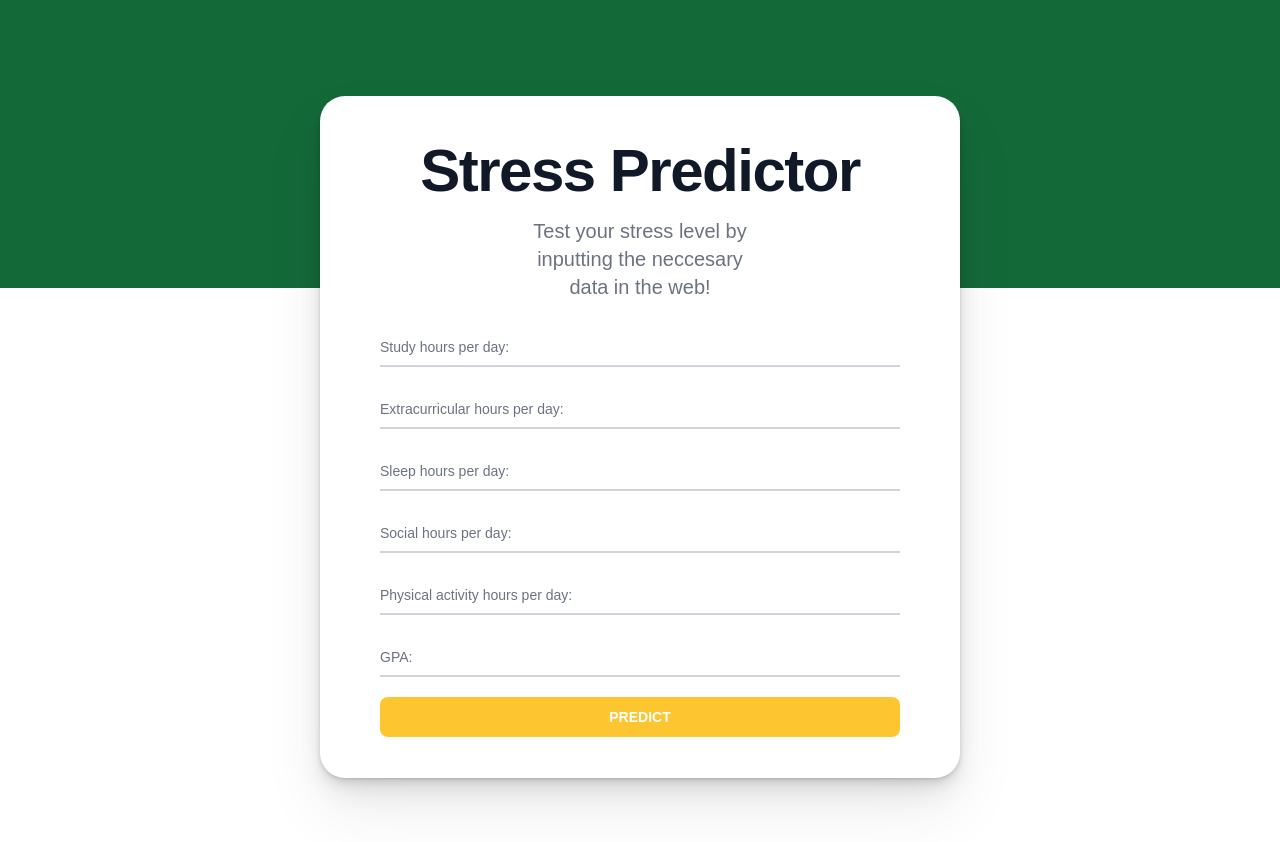
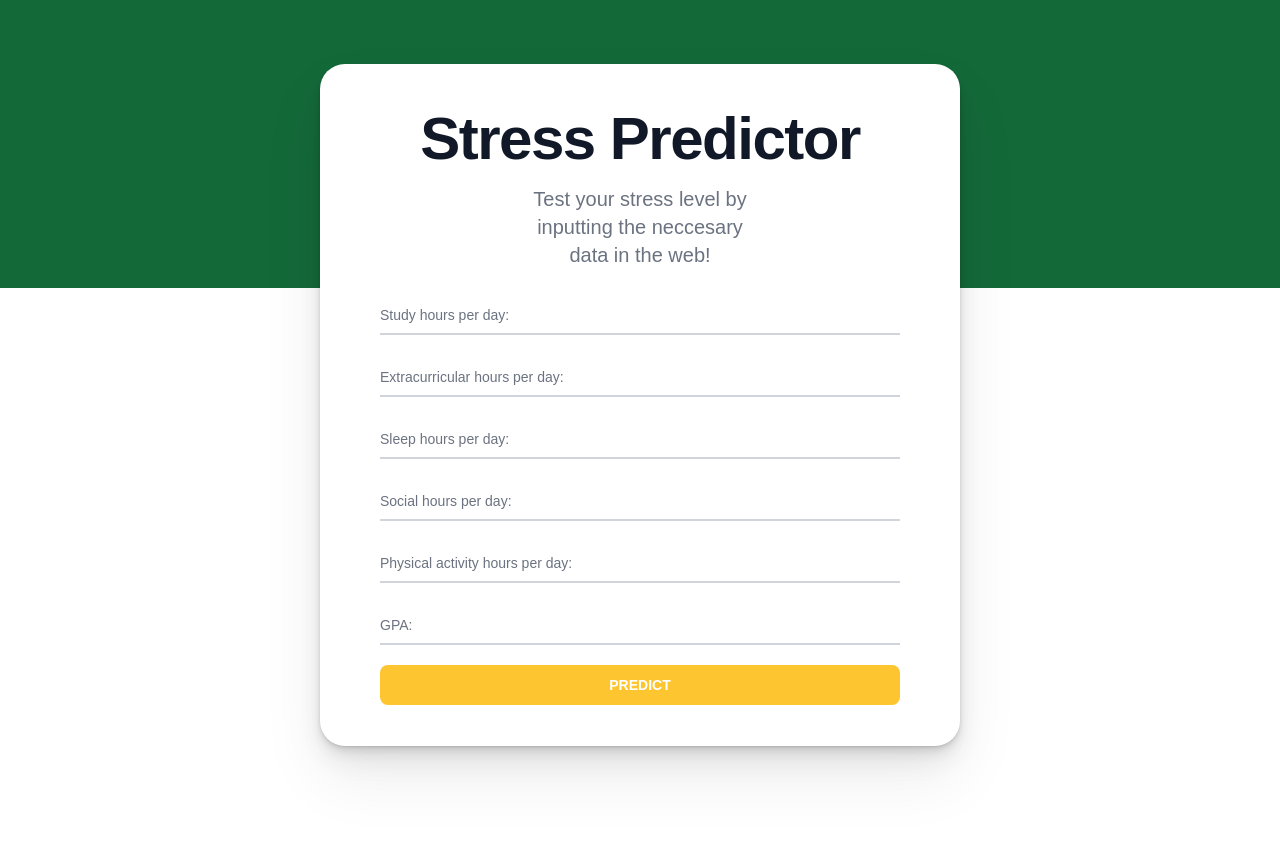
Before and after one commit to VSUrhuel/vsu-stress-predictor, a Next.js app in the folder client/: page / in a window 1280 px wide. Before the commit the page ends 800 px from the top, so only its background shows below. Built offline with nearby package versions, Linux system fonts and the light colour scheme.

Commit message:
Rhuel Pisot

```diff
--- a/client/src/app/page.js
+++ b/client/src/app/page.js
@@ -9,7 +9,7 @@ export default function Home() {
       <div className="bg-[#146939] w-full h-72 absolute z-0">
 
       </div >
-      <div className="mt-24 w-full">
+      <div className="mt-16 w-full mb-24">
         <Form></Form>
       </div>
       </div>
```
